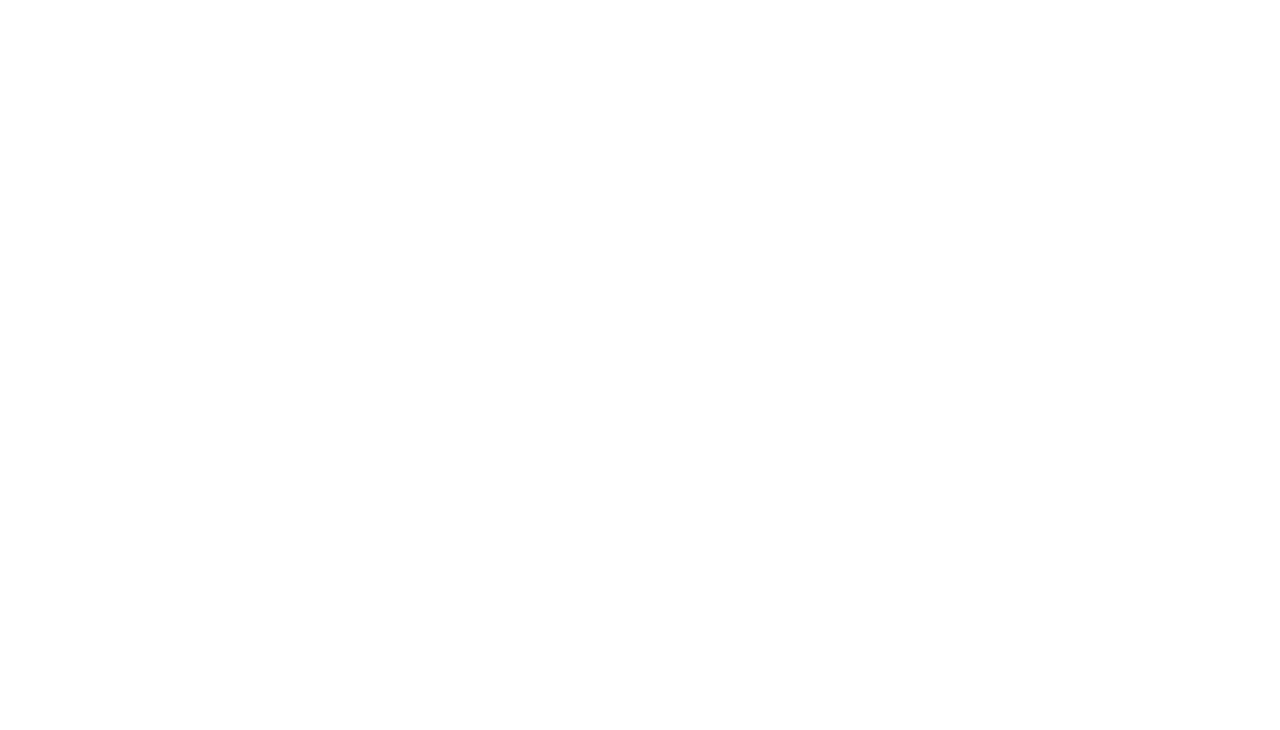
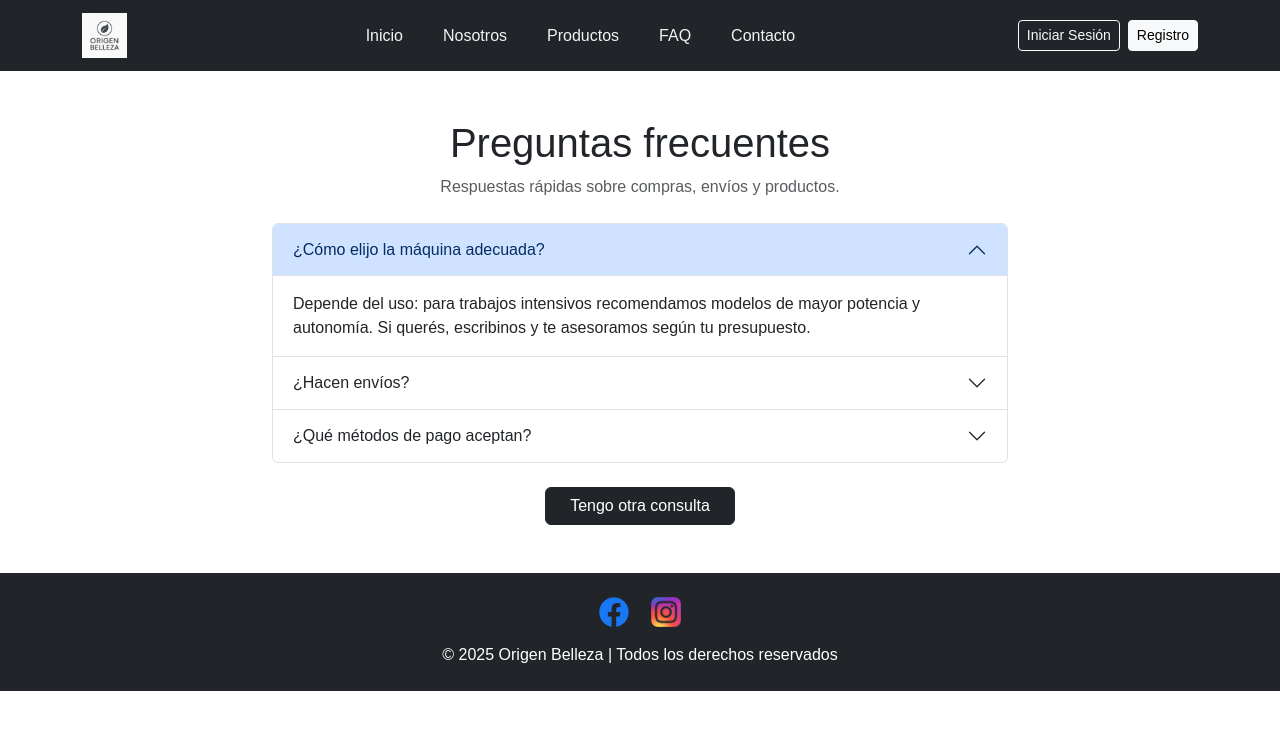
Before and after one commit to andrelealr/origen-belleza, a plain HTML site: page pages/faq.html in a window 1280 px wide. Drawn offline with nearby package versions, Linux system fonts and the light colour scheme.

Commit message:
Añadir 2 HTML actualizacion navbar

```diff
--- a/pages/faq.html
+++ b/pages/faq.html
@@ -0,0 +1,122 @@
+<!DOCTYPE html>
+<html lang="es">
+<head>
+  <meta charset="UTF-8" />
+  <meta name="viewport" content="width=device-width, initial-scale=1.0" />
+
+  <link rel="stylesheet" href="../assets/css/style.css" />
+  <link href="https://cdn.jsdelivr.net/npm/bootstrap@5.3.3/dist/css/bootstrap.min.css" rel="stylesheet" />
+
+  <title>Origen Belleza | Preguntas Frecuentes</title>
+</head>
+<body>
+
+<!-- HEADER -->
+<header>
+  <nav class="navbar navbar-expand-lg navbar-dark bg-dark">
+    <div class="container">
+
+      <a class="navbar-brand" href="../index.html">
+        <img src="../assets/img/logo.png" alt="Origen Belleza" class="logo">
+      </a>
+
+      <!-- Hamburguesa -->
+      <button class="navbar-toggler" type="button" data-bs-toggle="collapse" data-bs-target="#menuNav">
+        <span class="navbar-toggler-icon"></span>
+      </button>
+
+      <div class="collapse navbar-collapse" id="menuNav">
+        <ul class="navbar-nav mx-auto mb-2 mb-lg-0 gap-lg-4">
+          <li class="nav-item">
+            <a class="nav-link" href="../index.html">Inicio</a>
+          </li>
+          <li class="nav-item">
+            <a class="nav-link" href="./nosotros.html">Nosotros</a>
+          </li>
+          <li class="nav-item">
+            <a class="nav-link" href="./productos.html">Productos</a>
+          </li>
+          <li class="nav-item">
+            <a class="nav-link" href="./faq.html">FAQ</a>
+          </li>
+          <li class="nav-item">
+            <a class="nav-link" href="./contacto.html">Contacto</a>
+          </li>
+        </ul>
+
+        <div class="d-flex gap-2">
+          <a href="#" class="btn btn-outline-light btn-sm">Iniciar Sesión</a>
+          <a href="#" class="btn btn-light btn-sm">Registro</a>
+        </div>
+      </div>
+
+    </div>
+  </nav>
+</header>
+
+<main class="container my-5">
+  <section class="text-center mb-4">
+    <h1>Preguntas frecuentes</h1>
+    <p class="text-muted">Respuestas rápidas sobre compras, envíos y productos.</p>
+  </section>
+
+  <section class="row justify-content-center">
+    <div class="col-12 col-md-10 col-lg-8">
+      <div class="accordion" id="faq">
+        <div class="accordion-item">
+          <h2 class="accordion-header">
+            <button class="accordion-button" type="button" data-bs-toggle="collapse" data-bs-target="#p1">
+              ¿Cómo elijo la máquina adecuada?
+            </button>
+          </h2>
+          <div id="p1" class="accordion-collapse collapse show" data-bs-parent="#faq">
+            <div class="accordion-body">
+              Depende del uso: para trabajos intensivos recomendamos modelos de mayor potencia y autonomía.
+              Si querés, escribinos y te asesoramos según tu presupuesto.
+            </div>
+          </div>
+        </div>
+
+        <div class="accordion-item">
+          <h2 class="accordion-header">
+            <button class="accordion-button collapsed" type="button" data-bs-toggle="collapse" data-bs-target="#p2">
+              ¿Hacen envíos?
+            </button>
+          </h2>
+          <div id="p2" class="accordion-collapse collapse" data-bs-parent="#faq">
+            <div class="accordion-body">
+              Sí. Coordinamos envío a domicilio y puntos de retiro según tu zona.
+            </div>
+          </div>
+        </div>
+
+        <div class="accordion-item">
+          <h2 class="accordion-header">
+            <button class="accordion-button collapsed" type="button" data-bs-toggle="collapse" data-bs-target="#p3">
+              ¿Qué métodos de pago aceptan?
+            </button>
+          </h2>
+          <div id="p3" class="accordion-collapse collapse" data-bs-parent="#faq">
+            <div class="accordion-body">
+              Transferencia y pagos digitales. Consultanos por promociones vigentes.
+            </div>
+          </div>
+        </div>
+      </div>
+
+      <div class="mt-4 text-center">
+        <a class="btn btn-dark btn-pill px-4" href="./contacto.html">Tengo otra consulta</a>
+      </div>
+    </div>
+  </section>
+</main>
+
+<footer class="bg-dark text-white text-center py-4">
+  <img src="../assets/img/facebook.png" alt="Facebook" class="redes-logo me-2">
+  <img src="../assets/img/instagram.png" alt="Instagram" class="redes-logo">
+  <p class="mt-3 mb-0">© 2025 Origen Belleza | Todos los derechos reservados</p>
+</footer>
+
+<script src="https://cdn.jsdelivr.net/npm/bootstrap@5.3.3/dist/js/bootstrap.bundle.min.js"></script>
+</body>
+</html>
```
Also changed, not shown: index.html (+16 -3 lines), pages/contacto.html (+7 -2 lines), pages/nosotros.html (+19 -7 lines), pages/productos.html (+7 -1 lines).
